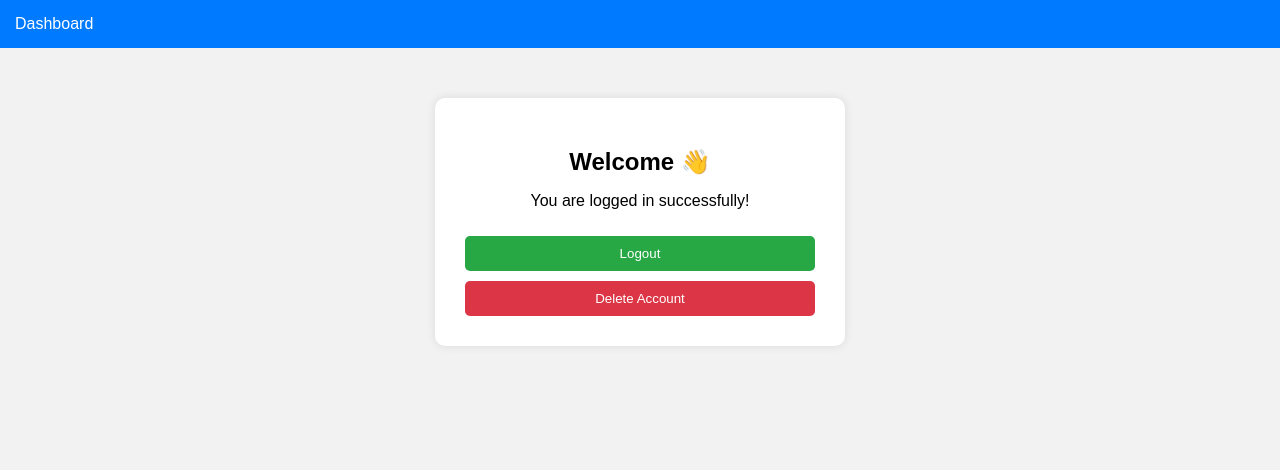
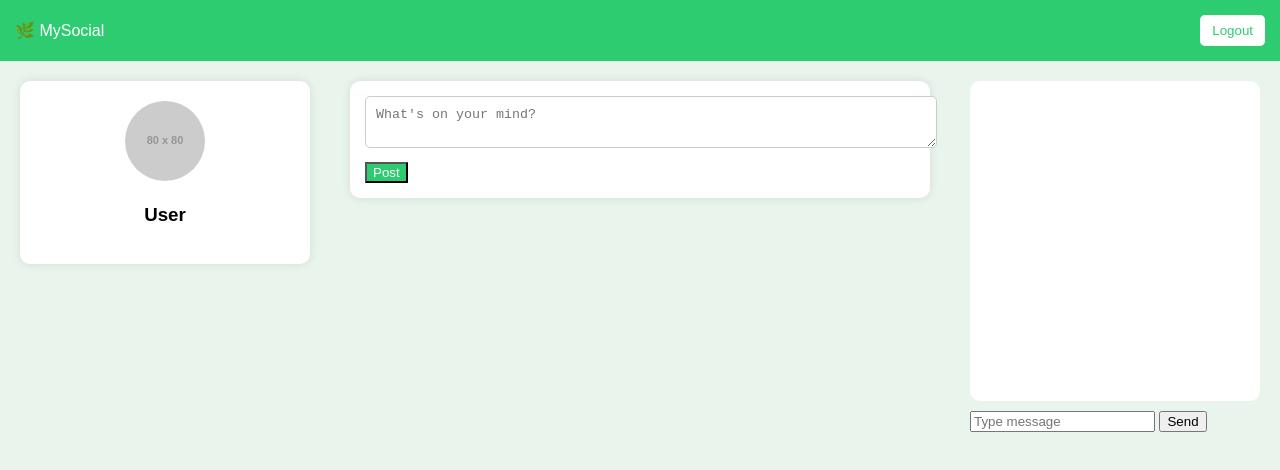
Before and after one commit to rasbamba/simple-mongo-app, a website: page public/dashboard.html in a window 1280 px wide. Drawn offline with Linux system fonts and the light colour scheme; no server answers; placeholder pictures from the web are drawn by us.

Commit message:
Update dashboard.html upgrade to possible message

```diff
--- a/public/dashboard.html
+++ b/public/dashboard.html
@@ -1,145 +1,150 @@
 <!DOCTYPE html>
 <html>
 <head>
-  <title>Dashboard</title>
+  <title>MySocial</title>
 
   <style>
     body {
+      margin: 0;
       font-family: Arial;
-      background: #f2f2f2;
-      margin: 0;
-      padding: 0;
+      background: #e9f5ec;
     }
 
+    /* NAVBAR */
     .navbar {
-      background: #007bff;
+      background: #2ecc71;
       color: white;
       padding: 15px;
       display: flex;
       justify-content: space-between;
+      align-items: center;
+    }
+
+    .navbar button {
+      background: white;
+      color: #2ecc71;
+      border: none;
+      padding: 8px 12px;
+      border-radius: 5px;
+      cursor: pointer;
     }
 
     .container {
       display: flex;
-      justify-content: center;
-      margin-top: 50px;
     }
 
-    .card {
-      background: white;
-      padding: 30px;
-      border-radius: 10px;
-      width: 350px;
-      box-shadow: 0 0 10px rgba(0,0,0,0.1);
-      text-align: center;
+    /* SIDEBAR */
+    .sidebar {
+      width: 25%;
+      padding: 20px;
     }
 
-    h2 {
+    .profile-card {
+      background: white;
+      padding: 20px;
+      border-radius: 10px;
+      text-align: center;
+      box-shadow: 0 0 10px rgba(0,0,0,0.1);
+    }
+
+    .profile-card img {
+      width: 80px;
+      height: 80px;
+      border-radius: 50%;
+    }
+
+    /* FEED */
+    .feed {
+      width: 50%;
+      padding: 20px;
+    }
+
+    .post-box {
+      background: white;
+      padding: 15px;
+      border-radius: 10px;
+      margin-bottom: 15px;
+      box-shadow: 0 0 10px rgba(0,0,0,0.1);
+    }
+
+    .post {
+      background: white;
+      padding: 15px;
+      border-radius: 10px;
+      margin-bottom: 10px;
+      box-shadow: 0 0 8px rgba(0,0,0,0.1);
+    }
+
+    textarea {
+      width: 100%;
+      padding: 10px;
+      border-radius: 5px;
+      border: 1px solid #ccc;
+    }
+
+    button.post-btn {
+      margin-top: 10px;
+      background: #2ecc71;
+      color: white;
+    }
+
+    /* CHAT */
+    .chat {
+      width: 25%;
+      padding: 20px;
+    }
+
+    .chat-box {
+      background: white;
+      padding: 10px;
+      border-radius: 10px;
+      height: 300px;
+      overflow-y: auto;
       margin-bottom: 10px;
     }
 
-    button {
-      width: 100%;
-      padding: 10px;
-      margin-top: 10px;
-      border: none;
+    .message {
+      margin: 5px 0;
+      padding: 8px;
+      background: #d4efdf;
       border-radius: 5px;
-      cursor: pointer;
-      color: white;
-    }
-
-    .logout {
-      background: #28a745;
-    }
-
-    .logout:hover {
-      background: #218838;
-    }
-
-    .delete {
-      background: #dc3545;
-    }
-
-    .delete:hover {
-      background: #c82333;
     }
   </style>
 </head>
 
 <body>
 
+<!-- NAVBAR -->
 <div class="navbar">
-  <span>Dashboard</span>
+  <span>🌿 MySocial</span>
+  <button onclick="logout()">Logout</button>
 </div>
 
 <div class="container">
-  <div class="card">
 
-    <h2>Welcome 👋</h2>
-    <p id="welcome"></p>
+  <!-- PROFILE -->
+  <div class="sidebar">
+    <div class="profile-card">
+      <img src="https://via.placeholder.com/80">
+      <h3 id="username">User</h3>
+    </div>
+  </div>
 
-    <button class="logout" onclick="logout()">Logout</button>
-    <button class="delete" onclick="deleteAccount()">Delete Account</button>
+  <!-- FEED -->
+  <div class="feed">
+
+    <div class="post-box">
+      <textarea id="postText" placeholder="What's on your mind?"></textarea>
+      <button class="post-btn" onclick="createPost()">Post</button>
+    </div>
+
+    <div id="posts"></div>
 
   </div>
-</div>
 
+  <!-- CHAT -->
+  <div class="chat">
+    <div class="chat-box" id="chatBox"></div>
 
-
-<script>
-//Dashboard Welcome
-
-fetch("/users", {
-  credentials: "include"
-})
-.then(res => res.json())
-.then(data => {
-  document.getElementById("welcome").innerText =
-    "Welcome " + data[0].email;
-});
-
-// ✅ PROTECT DASHBOARD
-fetch("/users", {
-  credentials: "include"
-})
-.then(res => {
-  if (res.status === 401) {
-    window.location.href = "/";
-  } else {
-    document.getElementById("welcome").innerText =
-      "You are logged in successfully!";
-  }
-});
-
-
-// ✅ LOGOUT (cookie-based)
-function logout() {
-  fetch("/logout", {
-    method: "POST",
-    credentials: "include"
-  })
-  .then(() => {
-    window.location.href = "/";
-  });
-}
-
-
-// ✅ DELETE ACCOUNT (cookie-based)
-function deleteAccount() {
-  if (!confirm("Are you sure?")) return;
-
-  fetch("/delete-account", {
-    method: "DELETE",
-    credentials: "include"
-  })
-  .then(res => res.text())
-  .then(msg => {
-    alert(msg);
-    window.location.href = "/";
-  });
-}
-
-</script>
-
-</body>
-</html>
+    <input id="msgInput" placeholder="Type message">
+    <button onclick="sendMessage()">Send</button>
```
